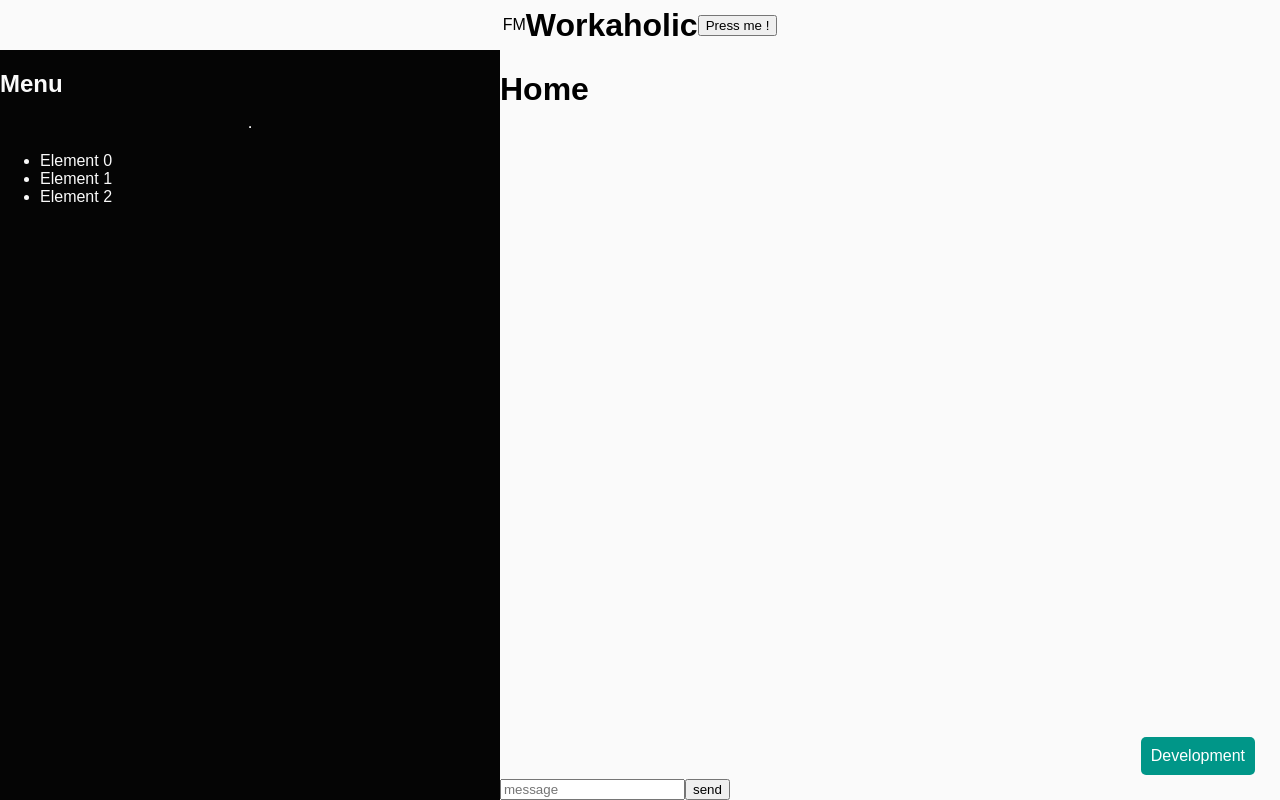
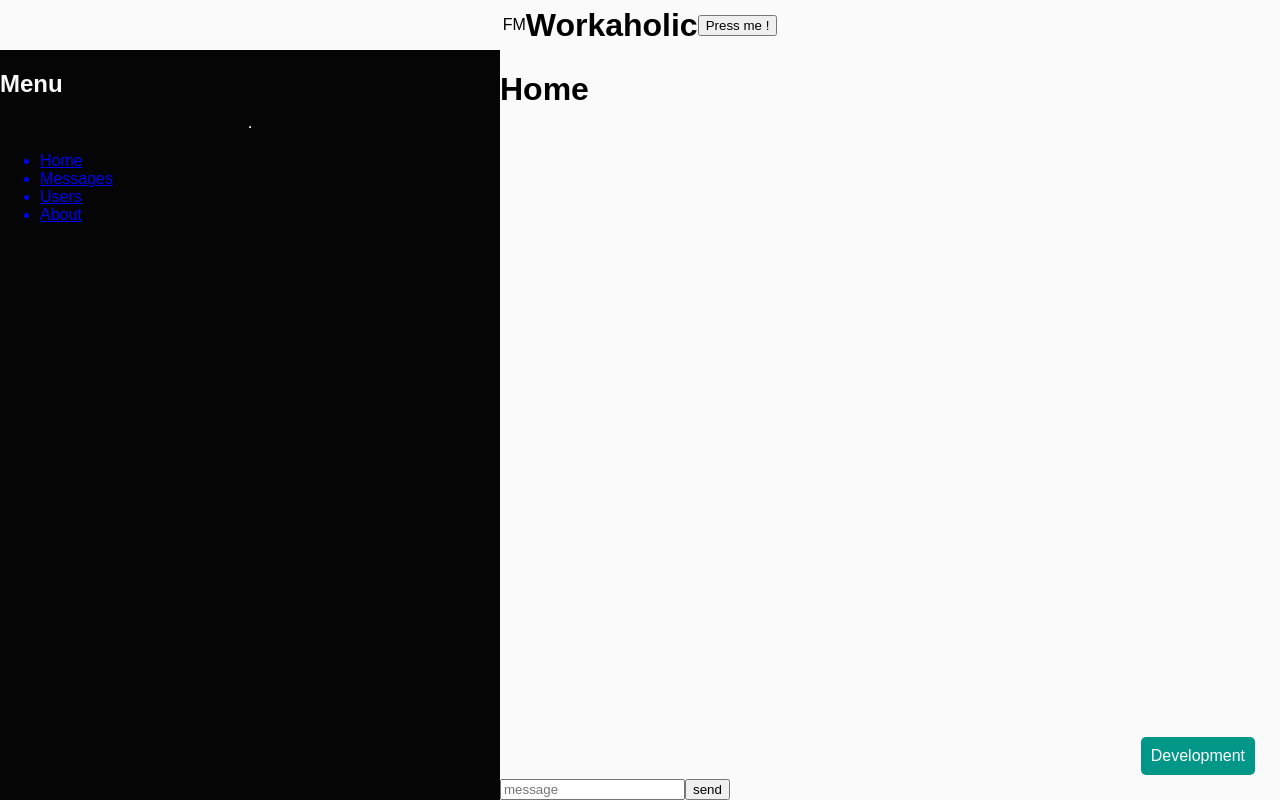
Before and after one commit to FredericKtan/workaholic, a React (Create React App) app in the folder frontend/: page / in a window 1280 px wide. Built offline with nearby package versions, Linux system fonts and the light colour scheme.

Commit message:
:hankey: Added routes link

```diff
--- a/frontend/src/App.js
+++ b/frontend/src/App.js
@@ -1,7 +1,7 @@
 // Modules
 import React, { Component } from 'react';
 // import PropTypes from 'prop-types';
-import { Route, Switch } from 'react-router-dom';
+import { Link, Route, Switch } from 'react-router-dom';
 import { TweenLite } from 'gsap';
 import './App.css';
 
@@ -16,23 +16,19 @@ import UIHorizontalLayout from './components/UI/UIHorizontalLayout';
 import UIVerticalLayout from './components/UI/UIVerticalLayout';
 
 // Pages
+import navigationItems from './routes';
 import AboutPage from './routes/AboutPage';
 import HomePage from './routes/HomePage';
 import MessagesPage from './routes/MessagesPage';
 import UsersPage from './routes/UsersPage';
 
-const getElements = items => (
-  items.map((item, key) => (
-    <li key={item}>Element {key}</li>
+const NavigationListComponent = navigationList => (
+  navigationList.map(navigation => (
+    <Link to={navigation.route}>
+      <li>{navigation.text}</li>
+    </Link>
   ))
 );
-
-const navigationItems = [
-  { route: '/', text: 'Home' },
-  { route: '/messages', text: 'Messages' },
-  { route: '/users', text: 'Users' },
-  { route: '/about', text: 'About' },
-];
 
 class App extends Component {
   constructor(props) {
@@ -89,7 +85,7 @@ class App extends Component {
               <h2>Menu</h2>
               <hr />
               <ul>
-                {getElements(['a', 'b', 'c'])}
+                {NavigationListComponent(navigationItems)}
               </ul>
             </div>
             <UIVerticalLayout>
--- /dev/null
+++ b/frontend/src/routes/index.js
@@ -0,0 +1,8 @@
+const navigationItems = [
+  { id: 1, route: '/', text: 'Home' },
+  { id: 2, route: '/messages', text: 'Messages' },
+  { id: 3, route: '/users', text: 'Users' },
+  { id: 4, route: '/about', text: 'About' },
+];
+
+export default navigationItems;
```
Also changed, not shown: frontend/.eslintrc.js.
